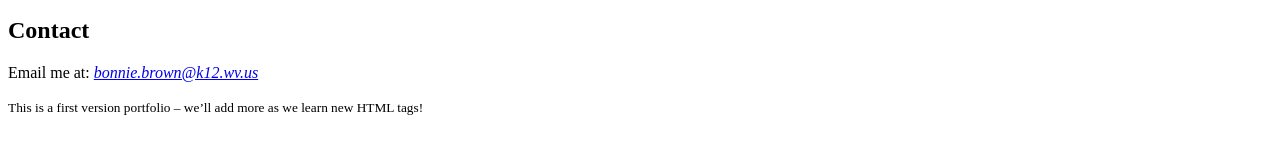
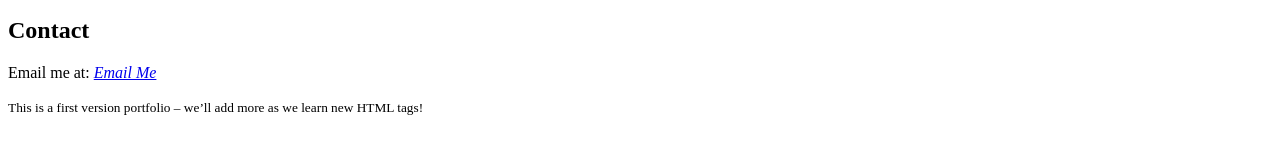
Before and after one commit to Mrs-BBrown/portfolio-website, a plain HTML site: page index.html in a window 1280 px wide. Shown: the part 620-774 px from the top of the page. Drawn offline with Linux system fonts and the light colour scheme.

Commit message:
Update index.html

```diff
--- a/index.html
+++ b/index.html
@@ -31,7 +31,7 @@
   </ol>
 
   <h2>Contact</h2>
-  <p>Email me at: <a href="mailto:yourname@example.com"><em>bonnie.brown@k12.wv.us</em></a></p>
+  <p>Email me at: <a href="mailto:yourname@example.com"><em>Email Me</em></a></p>
   <p><small>This is a first version portfolio – we’ll add more as we learn new HTML tags!</small></p>
 </body>
 </html>
```
